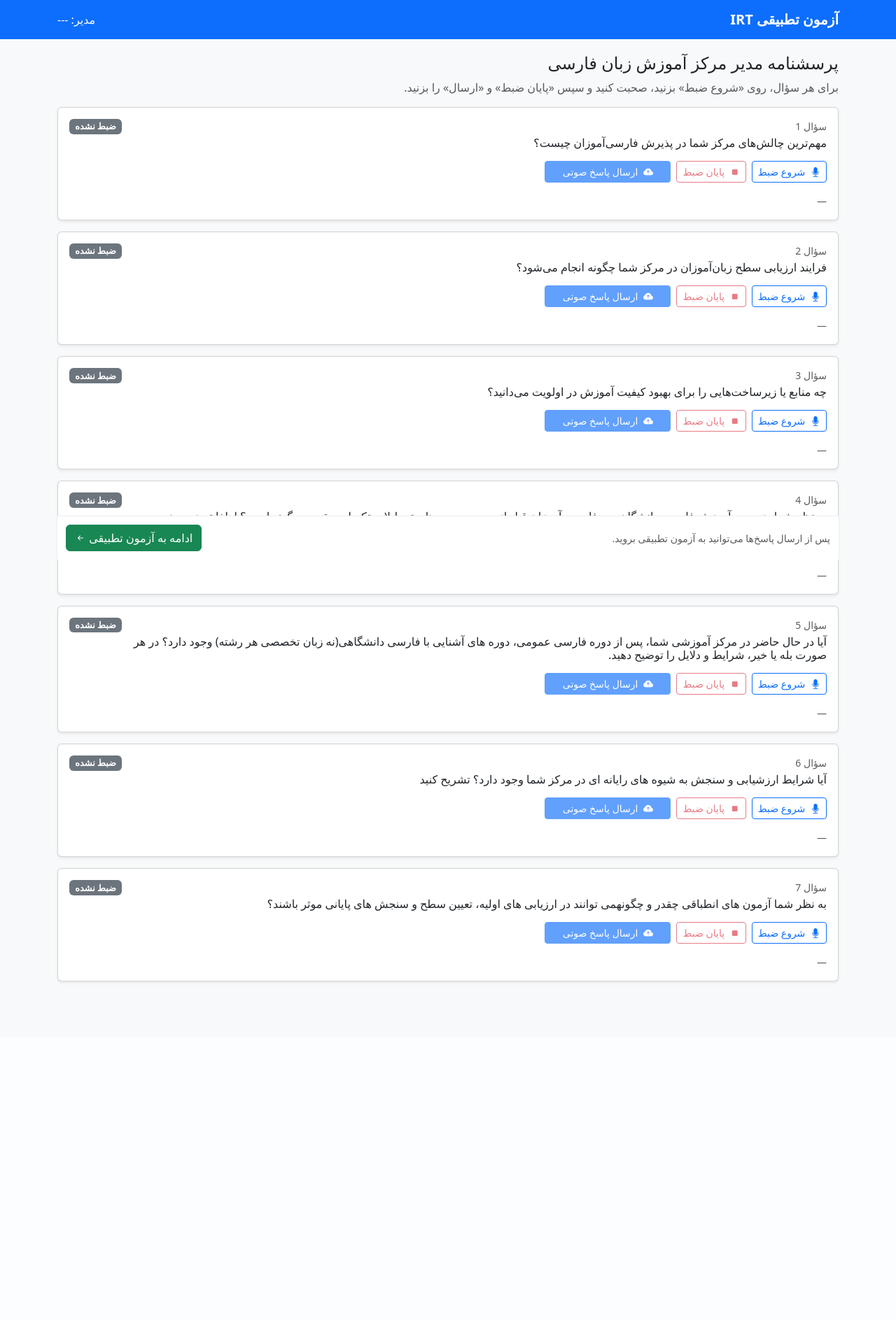
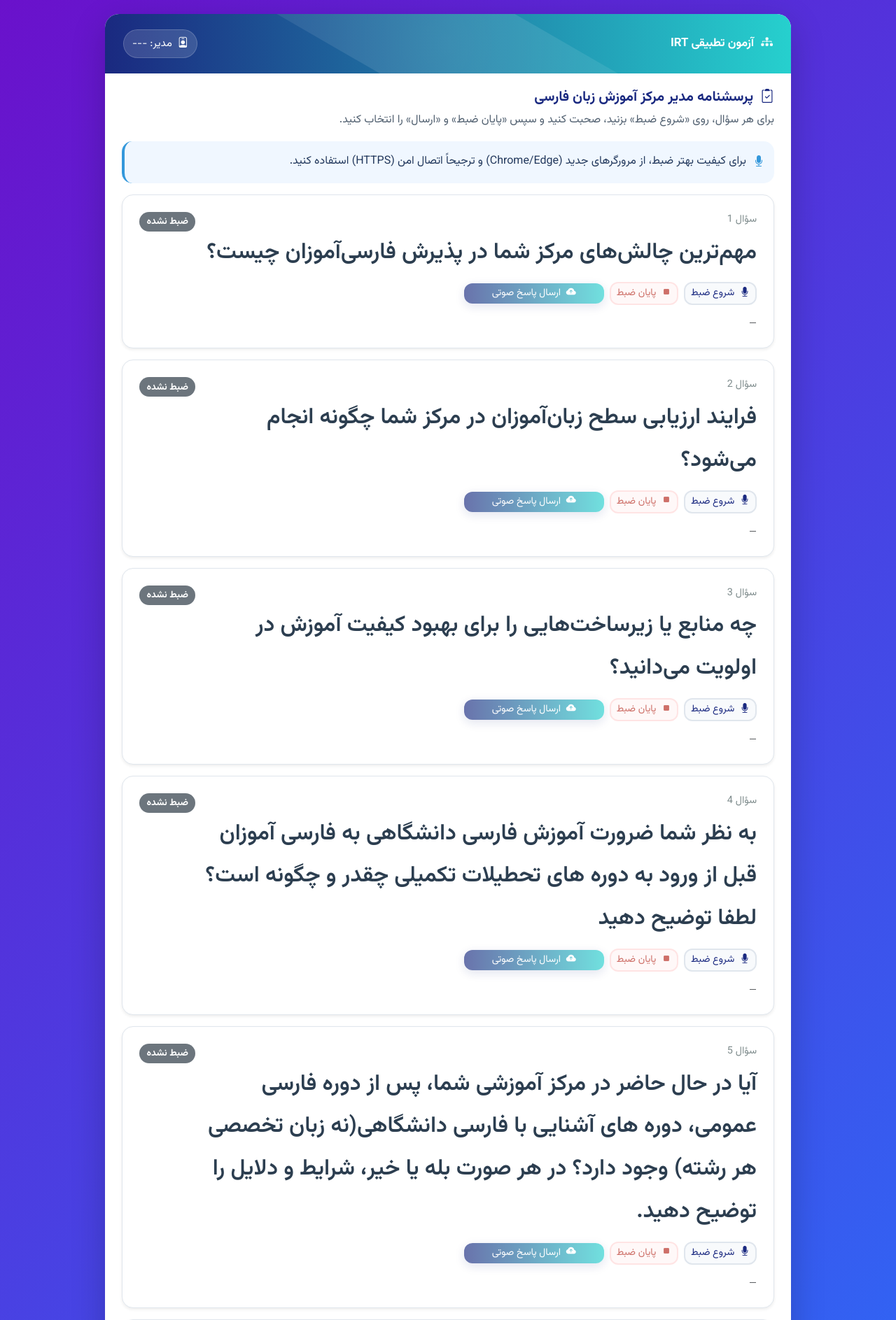
Before and after one commit to mojtabaalmasi/adaptive_test, a Flask app: page /manager_survey in a window 1280 px wide. Shown: the top 1887 px of the page at 70% size. Before the commit the page ends 1405 px from the top, so only its background shows below. Run offline with Flask 3, Linux system fonts and the light colour scheme; the visitor is signed in with stand-in values (Sample User, id 1); data comes from the database, SQL or seed files in the repository; parts of the project's set-up code (start-up, migrations or seed data) failed here and were passed over; some libraries are stand-ins or nearby versions.

Commit message:
Update manager_survey.html

```diff
--- a/templates/manager_survey.html
+++ b/templates/manager_survey.html
@@ -6,40 +6,277 @@
   <meta name="viewport" content="width=device-width,initial-scale=1" />
   <title>پرسشنامه مدیر مرکز | آزمون تطبیقی</title>
 
-  <!-- Bootstrap 5 -->
+  <!-- Bootstrap 5 (RTL) -->
   <link href="https://cdn.jsdelivr.net/npm/bootstrap@5.3.3/dist/css/bootstrap.rtl.min.css" rel="stylesheet" integrity="sha384-..." crossorigin="anonymous">
-  <!-- آیکون‌ها (اختیاری) -->
+  <!-- Bootstrap Icons -->
   <link href="https://cdn.jsdelivr.net/npm/bootstrap-icons@1.11.3/font/bootstrap-icons.css" rel="stylesheet">
 
-  <!-- استایل تکمیلی اختیاری -->
+  <!-- فونت اصلی (هم‌راستا با صفحات دیگر) -->
+  <link href="https://fonts.googleapis.com/css2?family=Vazirmatn:wght@300;400;500;600;700&display=swap" rel="stylesheet">
+
   <style>
-    body { background: #f8f9fb; }
-    .app-navbar { background: #0d6efd; }
-    .app-navbar .navbar-brand, .app-navbar .nav-link, .app-navbar .navbar-text { color: #fff !important; }
-    .page-header { margin: 1.25rem 0 1rem; }
-    .q-card { transition: box-shadow .2s ease; }
-    .q-card:hover { box-shadow: 0 0.75rem 1.5rem rgba(13,110,253,.1); }
-    .status-badge { font-size: .8rem; }
-    .rec-dot { display: inline-block; width: 8px; height: 8px; border-radius: 50%; background: #dc3545; margin-inline-start: .5rem; vertical-align: middle; animation: blink 1s infinite; }
-    @keyframes blink { 50% { opacity: 0.2; } }
-    .sticky-footer { position: sticky; bottom: 0; background: #fff; border-top: 1px solid #e9ecef; padding: .75rem; }
-    .btn-wide { min-width: 180px; }
+    /* Design System شبیه register.html */
+    *{ box-sizing:border-box; }
+    body{
+      font-family:'Vazirmatn','Vazir',Tahoma,sans-serif;
+      min-height:100vh;
+      background: linear-gradient(135deg, #6a11cb 0%, #2575fc 100%);
+      color:#333;
+      margin:0;
+      padding:20px;
+      display:flex;
+      justify-content:center;
+      align-items:flex-start;
+    }
+
+    .app-shell{
+      width:100%;
+      max-width: 980px;
+      background:#fff;
+      border-radius:20px;
+      overflow:hidden;
+      box-shadow:0 15px 50px rgba(0,0,0,.2);
+      animation: fadeIn .8s ease;
+    }
+
+    .app-header{
+      background: linear-gradient(90deg, #1a2980 0%, #26d0ce 100%);
+      color:#fff;
+      padding:22px 26px;
+      position:relative;
+      overflow:hidden;
+    }
+    .app-header::before{
+      content:"";
+      position:absolute;
+      top:-50%;
+      left:-50%;
+      width:200%;
+      height:200%;
+      background: radial-gradient(circle, rgba(255,255,255,0.12) 0%, rgba(255,255,255,0) 70%);
+      transform: rotate(30deg);
+    }
+
+    .app-header-inner{
+      position:relative;
+      z-index:1;
+      display:flex;
+      flex-wrap:wrap;
+      align-items:center;
+      gap:12px;
+      justify-content:space-between;
+    }
+
+    .brand{
+      display:flex;
+      align-items:center;
+      gap:10px;
+      font-weight:700;
+      font-size:1.05rem;
+      color:#fff;
+      text-decoration:none;
+      white-space:nowrap;
+    }
+
+    .brand i{ opacity:.95; }
+
+    .user-pill{
+      display:flex;
+      align-items:center;
+      gap:8px;
+      background: rgba(255,255,255,.14);
+      border: 1px solid rgba(255,255,255,.18);
+      padding:8px 12px;
+      border-radius:999px;
+      font-size:.95rem;
+      white-space:nowrap;
+    }
+
+    .content{
+      padding: 22px 24px 0;
+      background:#fff;
+    }
+
+    .page-title{
+      color:#1a2980;
+      font-weight:700;
+      font-size:1.25rem;
+      margin: 0 0 6px;
+      display:flex;
+      align-items:center;
+      gap:10px;
+    }
+
+    .page-subtitle{
+      color:#516070;
+      line-height:1.9;
+      margin:0 0 14px;
+      font-size:1rem;
+    }
+
+    .hint{
+      background:#f0f7ff;
+      border-radius:15px;
+      padding:14px 14px;
+      border-left:4px solid #3498db;
+      color:#23395d;
+      display:flex;
+      gap:10px;
+      align-items:flex-start;
+      line-height:1.9;
+      margin-bottom: 16px;
+    }
+    .hint i{ color:#3498db; margin-top:2px; }
+
+    /* کارت سؤال‌ها */
+    .q-card{
+      border: 1px solid #e0e6ed !important;
+      border-radius: 16px !important;
+      background:#fff;
+      transition: transform .2s ease, box-shadow .2s ease, border-color .2s ease;
+    }
+    .q-card:hover{
+      transform: translateY(-2px);
+      box-shadow: 0 14px 30px rgba(0,0,0,.10) !important;
+      border-color:#cfe2ff !important;
+    }
+
+    .q-meta{
+      color:#7f8c8d;
+      font-size:.9rem;
+      margin-bottom:6px;
+    }
+
+    .q-text{
+      color:#2c3e50;
+      font-weight:600;
+      line-height:1.9;
+      margin: 0 0 12px;
+    }
+
+    .status-badge{
+      font-size:.85rem;
+      padding:.45rem .65rem;
+      border-radius:999px;
+    }
+
+    /* دکمه‌ها: primary گرادیانی */
+    .btn-grad{
+      background: linear-gradient(90deg, #1a2980 0%, #26d0ce 100%) !important;
+      border: none !important;
+      color:#fff !important;
+      box-shadow: 0 4px 15px rgba(26,41,128,.20);
+      border-radius:12px !important;
+      transition: all .3s ease !important;
+    }
+    .btn-grad:hover{
+      transform: translateY(-2px);
+      box-shadow: 0 7px 20px rgba(26,41,128,.30);
+    }
+
+    .btn-soft{
+      background:#f8fafc !important;
+      border: 2px solid #e0e6ed !important;
+      color:#1a2980 !important;
+      border-radius:12px !important;
+      transition: all .2s ease !important;
+    }
+    .btn-soft:hover{
+      transform: translateY(-1px);
+      box-shadow: 0 6px 16px rgba(0,0,0,0.08);
+      border-color:#cfe2ff !important;
+    }
+
+    .btn-danger-soft{
+      background:#fff5f5 !important;
+      border: 2px solid #ffd6d6 !important;
+      color:#b42318 !important;
+      border-radius:12px !important;
+      transition: all .2s ease !important;
+    }
+    .btn-danger-soft:hover{
+      transform: translateY(-1px);
+      box-shadow: 0 6px 16px rgba(0,0,0,0.08);
+      border-color:#ffb3b3 !important;
+    }
+
+    .btn-wide{ min-width: 200px; }
+
+    /* ضبط */
+    .rec-dot{
+      display:inline-block;
+      width:8px;height:8px;border-radius:50%;
+      background:#dc3545;
+      margin-inline-start:.5rem;
+      vertical-align:middle;
+      animation: blink 1s infinite;
+    }
+    @keyframes blink{ 50%{ opacity: .2; } }
+
+    /* فوتر چسبنده */
+    .sticky-footer{
+      position: sticky;
+      bottom: 0;
+      background: #fff;
+      border-top: 1px solid #e0e6ed;
+      padding: 14px 16px;
+      margin-top: 16px;
+    }
+
+    .footer-note{
+      color:#7f8c8d;
+      font-size:.9rem;
+      line-height:1.9;
+    }
+
+    @keyframes fadeIn{
+      from{opacity:0; transform: translateY(20px);}
+      to{opacity:1; transform: translateY(0);}
+    }
+
+    @media (max-width: 768px){
+      body{ padding: 10px; }
+      .app-shell{ border-radius: 15px; }
+      .content{ padding: 18px 16px 0; }
+      .app-header{ padding: 18px 16px; }
+      .btn-wide{ min-width: 100%; }
+    }
   </style>
 </head>
+
 <body>
-  <!-- ناوبری -->
-  <nav class="navbar navbar-expand-lg app-navbar">
-    <div class="container">
-      <a class="navbar-brand fw-bold" href="{{ url_for('index') }}">آزمون تطبیقی IRT</a>
-      <span class="navbar-text ms-auto">مدیر: {{ user_name or '---' }}</span>
+  <div class="app-shell">
+
+    <!-- هدر (جایگزین navbar بوت‌استرپ برای هماهنگی ظاهری) -->
+    <header class="app-header">
+      <div class="app-header-inner">
+        <a class="brand" href="{{ url_for('index') }}">
+          <i class="bi bi-diagram-3-fill"></i>
+          آزمون تطبیقی IRT
+        </a>
+
+        <div class="user-pill">
+          <i class="bi bi-person-badge"></i>
+          مدیر: {{ user_name or '---' }}
         </div>
-  </nav>
+      </div>
+    </header>
 
-  <!-- بدنه -->
-  <main class="container">
-    <div class="page-header">
-      <h1 class="h4 mb-2">پرسشنامه مدیر مرکز آموزش زبان فارسی</h1>
-      <p class="text-muted mb-0">برای هر سؤال، روی «شروع ضبط» بزنید، صحبت کنید و سپس «پایان ضبط» و «ارسال» را بزنید.</p>
+    <main class="content">
+      <h1 class="page-title">
+        <i class="bi bi-clipboard2-check"></i>
+        پرسشنامه مدیر مرکز آموزش زبان فارسی
+      </h1>
+
+      <p class="page-subtitle">
+        برای هر سؤال، روی «شروع ضبط» بزنید، صحبت کنید و سپس «پایان ضبط» و «ارسال» را انتخاب کنید.
+      </p>
+
+      <div class="hint">
+        <i class="bi bi-mic-fill"></i>
+        <div>
+          برای کیفیت بهتر ضبط، از مرورگرهای جدید (Chrome/Edge) و ترجیحاً اتصال امن (HTTPS) استفاده کنید.
+        </div>
       </div>
 
       {% if questions and questions|length > 0 %}
@@ -47,26 +284,34 @@
           {% for q in questions %}
           <div class="col-12">
             <div class="card q-card shadow-sm">
-            <div class="card-body">
-              <div class="d-flex align-items-start justify-content-between">
+              <div class="card-body p-3 p-md-4">
+                <div class="d-flex align-items-start justify-content-between gap-2">
                   <div>
-                  <div class="text-muted small mb-1">سؤال {{ loop.index }}</div>
-                  <h2 class="h6 mb-3">{{ q.text }}</h2>
+                    <div class="q-meta">سؤال {{ loop.index }}</div>
+                    <h2 class="q-text">{{ q.text }}</h2>
                   </div>
                   <span class="badge bg-secondary status-badge" data-status>ضبط نشده</span>
                 </div>
 
                 <div class="d-flex flex-wrap align-items-center gap-2">
-                <button class="btn btn-outline-primary btn-sm" data-start>
-                  <i class="bi bi-mic-fill me-1"></i> شروع ضبط
+                  <button class="btn btn-soft btn-sm" data-start>
+                    <i class="bi bi-mic-fill me-1"></i>
+                    شروع ضبط
                   </button>
-                <button class="btn btn-outline-danger btn-sm" data-stop disabled>
-                  <i class="bi bi-stop-fill me-1"></i> پایان ضبط
+
+                  <button class="btn btn-danger-soft btn-sm" data-stop disabled>
+                    <i class="bi bi-stop-fill me-1"></i>
+                    پایان ضبط
                   </button>
-                <button class="btn btn-primary btn-sm btn-wide" data-upload disabled>
-                  <i class="bi bi-cloud-arrow-up-fill me-1"></i> ارسال پاسخ صوتی
+
+                  <button class="btn btn-grad btn-sm btn-wide" data-upload disabled>
+                    <i class="bi bi-cloud-arrow-up-fill me-1"></i>
+                    ارسال پاسخ صوتی
                   </button>
-                <span class="text-danger small d-none" data-rec-indicator><span class="rec-dot"></span>در حال ضبط…</span>
+
+                  <span class="text-danger small d-none" data-rec-indicator>
+                    <span class="rec-dot"></span>در حال ضبط…
+                  </span>
                   <span class="text-muted small" data-duration></span>
                 </div>
 
@@ -86,23 +331,28 @@
           {% endfor %}
         </div>
 
-      <div class="sticky-footer mt-3 d-flex justify-content-between align-items-center">
-        <div class="text-muted small">پس از ارسال پاسخ‌ها می‌توانید به آزمون تطبیقی بروید.</div>
-        <a href="{{ url_for('test') }}" class="btn btn-success">
+        <div class="sticky-footer d-flex flex-column flex-md-row justify-content-between align-items-start align-items-md-center gap-2">
+          <div class="footer-note">پس از ارسال پاسخ‌ها می‌توانید به آزمون تطبیقی بروید.</div>
+          <a href="{{ url_for('test') }}" class="btn btn-grad">
             ادامه به آزمون تطبیقی
             <i class="bi bi-arrow-left-short"></i>
           </a>
         </div>
+
       {% else %}
-      <div class="alert alert-info">فعلاً سؤالی برای این پرسشنامه تعریف نشده است.</div>
-      <a href="{{ url_for('test') }}" class="btn btn-success">ادامه به آزمون تطبیقی</a>
+        <div class="alert alert-info mb-3">فعلاً سؤالی برای این پرسشنامه تعریف نشده است.</div>
+        <a href="{{ url_for('test') }}" class="btn btn-grad">
+          ادامه به آزمون تطبیقی
+          <i class="bi bi-arrow-left-short"></i>
+        </a>
       {% endif %}
     </main>
+  </div>
 
-  <!-- Bootstrap JS (اختیاری برای برخی تعاملات) -->
+  <!-- Bootstrap JS -->
   <script src="https://cdn.jsdelivr.net/npm/bootstrap@5.3.3/dist/js/bootstrap.bundle.min.js" integrity="sha384-..." crossorigin="anonymous"></script>
 
-  <!-- اسکریپت ضبط و آپلود -->
+  <!-- اسکریپت ضبط و آپلود (بدون تغییر) -->
   <script>
     let sharedStream = null;
 
@@ -142,7 +392,6 @@
           chunks = [];
           blob = null;
           startTs = Date.now();
-          // تلاش برای webm؛ مرورگر خودش تصمیم می‌گیرد
           recorder = new MediaRecorder(stream);
           recorder.ondataavailable = (e) => { if (e.data && e.data.size) chunks.push(e.data); };
           recorder.onstop = () => {
@@ -193,7 +442,6 @@
         const form = new FormData();
         form.append('audio', file);
         form.append('question_id', qid);
-        // تلاش برای گرفتن مدت از پلیر
         const durMs = (player.duration && isFinite(player.duration)) ? Math.round(player.duration * 1000) : '';
         form.append('duration_ms', durMs);
 
```
Lines whose indentation alone changed are shown as unchanged.
